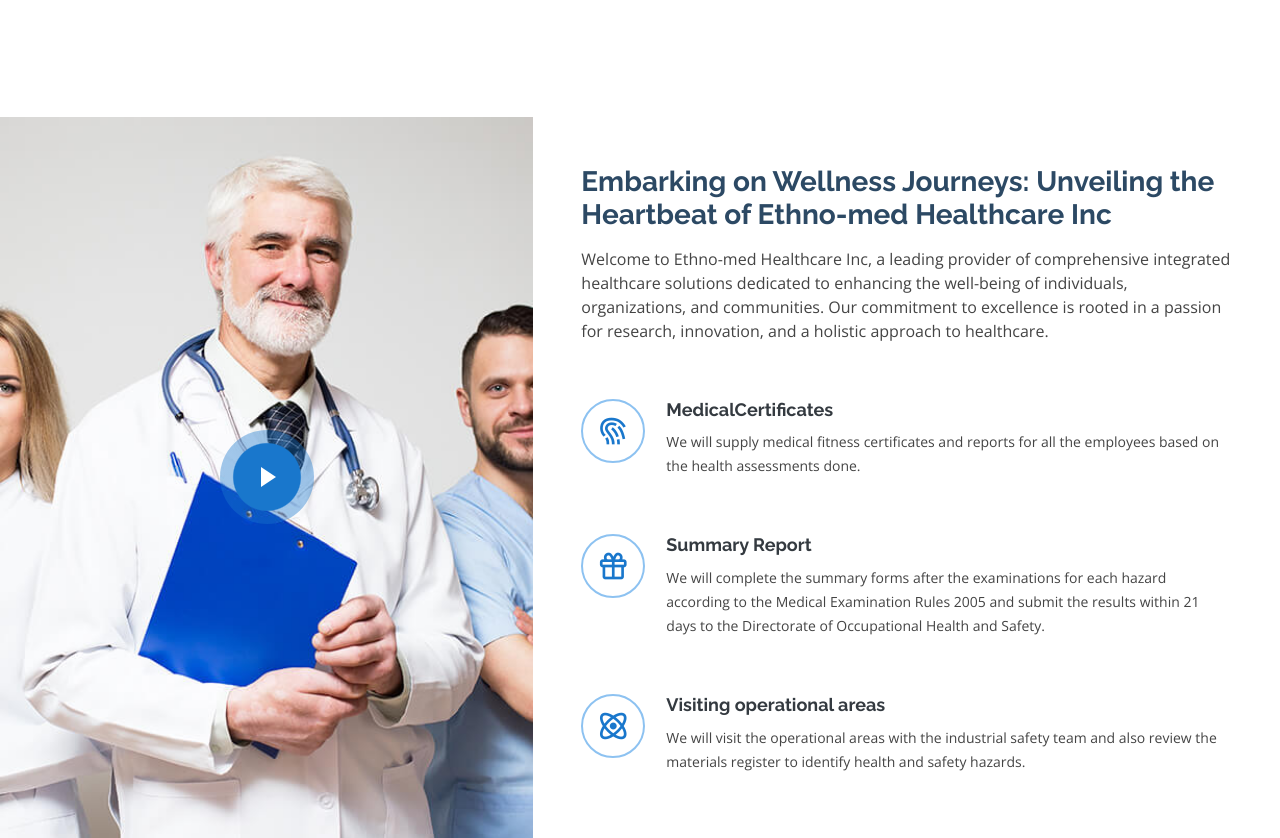
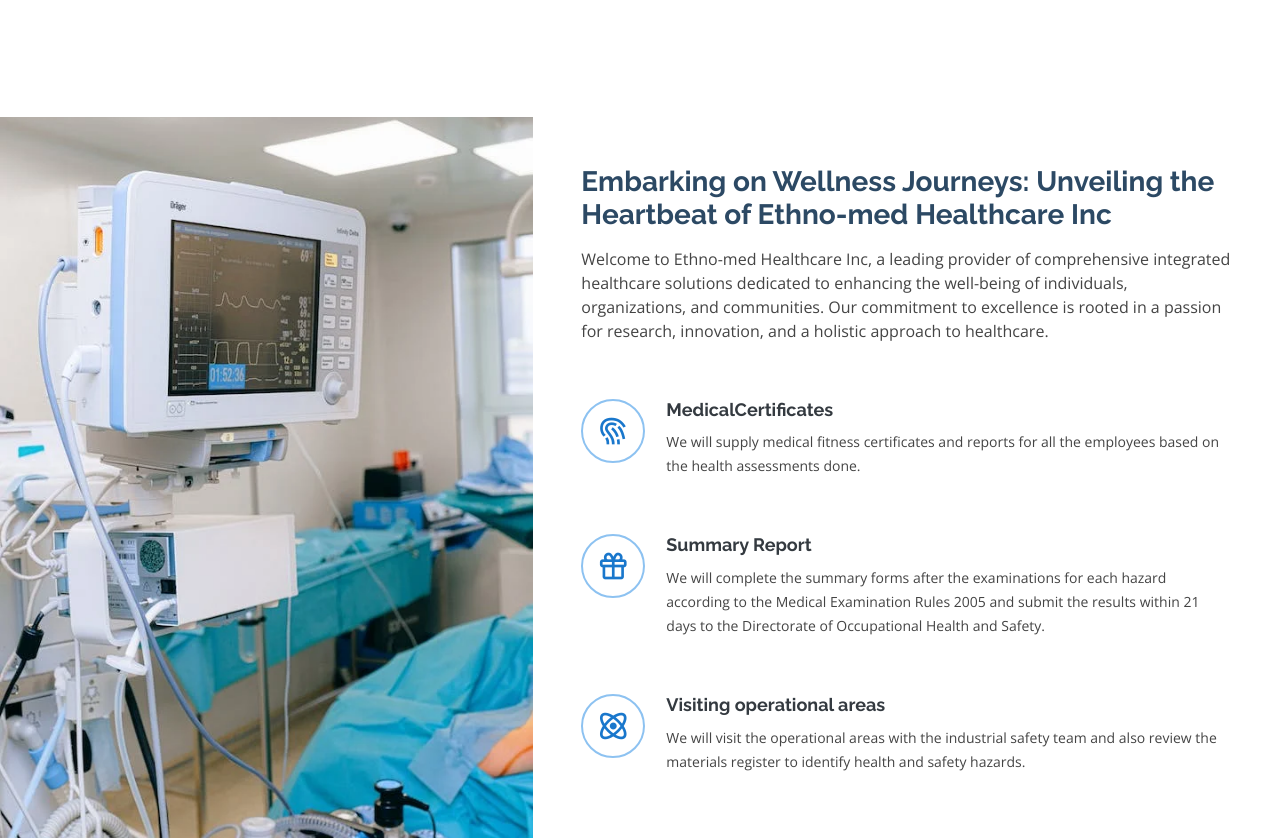
Before and after one commit to ericsoi/ethnomed, a plain HTML site: page index.html in a window 1280 px wide. Shown: the part 1015-1853 px from the top of the page. Drawn offline with nearby package versions, Linux system fonts and the light colour scheme.

Commit message:
about image

```diff
--- a/assets/css/style.css
+++ b/assets/css/style.css
@@ -787,7 +787,7 @@ section {
 }
 
 .about .video-box {
-  background: url("../img/about.jpg") center center no-repeat;
+  background: url("../img/about1.jpg") center center no-repeat;
   background-size: cover;
   min-height: 500px;
 }
--- a/index.html
+++ b/index.html
@@ -64,7 +64,7 @@
           <li><a class="nav-link scrollto" href="#about">About</a></li>
           <li><a class="nav-link scrollto" href="#services">Services</a></li>
           <li><a class="nav-link scrollto" href="#departments">Departments</a></li>
-          <li><a class="nav-link scrollto" href="#doctors">Doctors</a></li>
+          <li><a class="nav-link scrollto" href="#doctors">Team</a></li>
           <!-- <li class="dropdown"><a href="#"><span>Drop Down</span> <i class="bi bi-chevron-down"></i></a>
             <ul>
               <li><a href="#">Drop Down 1</a></li>
@@ -161,7 +161,7 @@
 
         <div class="row">
           <div class="col-xl-5 col-lg-6 video-box d-flex justify-content-center align-items-stretch position-relative">
-            <a href="https://www.youtube.com/watch?v=jDDaplaOz7Q" class="glightbox play-btn mb-4"></a>
+            <!-- <a href="https://www.youtube.com/watch?v=jDDaplaOz7Q" class="glightbox play-btn mb-4"></a> -->
           </div>
 
           <div class="col-xl-7 col-lg-6 icon-boxes d-flex flex-column align-items-stretch justify-content-center py-5 px-lg-5">
```
Also changed, not shown: assets/img/about1.jpg (added).
